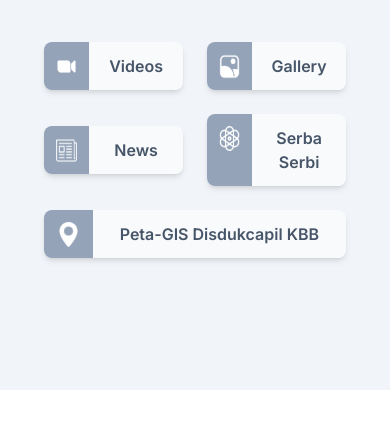
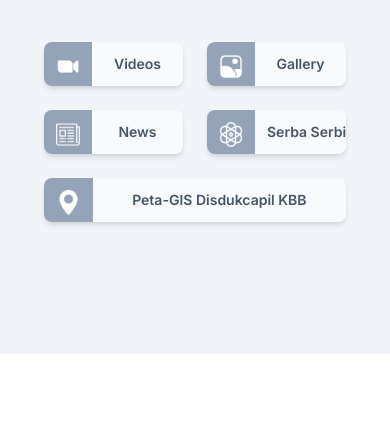
Before and after one commit to zaskhasasmita/disdukcapil.bandungbarat.go.id-rebuild, a website: page index.html in a window 390 px wide. Shown: the part 4609-5037 px from the top of the page. Drawn offline with Linux system fonts and the light colour scheme.

Commit message:
Rebuild Web Disdukcapil - Info Section (Revisi)

```diff
--- a/index.html
+++ b/index.html
@@ -215,10 +215,10 @@
                             <!-- card -->
                             <a href="" class="flex justify-between rounded-lg overflow-hidden shadow-md hover:-translate-y-1 transition hover:brightness-110">
                                 <div class="bg-slate-400 pt-3 px-3">
-                                    <img src="dist/img/zoom.png" alt="" style="height: 25px; width: 35px;">
+                                    <img src="dist/img/zoom.png" alt="" style="height: 25px; width: 35px;" class="min-w-6">
                                 </div>
                                 <div class="bg-slate-50 p-3 w-full">
-                                    <h4 class="text-center font-semibold text-slate-600 lg:text-lg">Videos</h4>
+                                    <h4 class="text-center font-semibold text-slate-600 text-sm sm:text-md lg:text-lg">Videos</h4>
                                 </div>
                             </a>
 
@@ -227,10 +227,10 @@
                             <!-- card -->
                             <a href="" class="flex justify-between rounded-lg overflow-hidden shadow-md hover:-translate-y-1 transition hover:brightness-110">
                                 <div class="bg-slate-400 pt-3 px-3">
-                                    <img src="dist/img/gallery.png" alt="" style="height: 25px; width: 35px;">
+                                    <img src="dist/img/gallery.png" alt="" style="height: 25px; width: 35px;" class="min-w-6">
                                 </div>
                                 <div class="bg-slate-50 p-3 w-full">
-                                    <h4 class="text-center font-semibold text-slate-600 lg:text-lg">Gallery</h4>
+                                    <h4 class="text-center font-semibold text-slate-600 text-sm sm:text-md lg:text-lg">Gallery</h4>
                                 </div>
                             </a>
                         </div>
@@ -238,10 +238,10 @@
                             <!-- card -->
                             <a href="" class="flex justify-between rounded-lg overflow-hidden shadow-md hover:-translate-y-1 transition hover:brightness-110">
                                 <div class="bg-slate-400 pt-3 px-3">
-                                    <img src="dist/img/newspaper-folded.png" alt="" style="height: 25px; width: 35px;">
+                                    <img src="dist/img/newspaper-folded.png" alt="" style="height: 25px; width: 35px;" class="min-w-6">
                                 </div>
                                 <div class="bg-slate-50 p-3 w-full">
-                                    <h4 class="text-center font-semibold text-slate-600 lg:text-lg">News</h4>
+                                    <h4 class="text-center font-semibold text-slate-600 text-sm sm:text-md lg:text-lg">News</h4>
                                 </div>
                             </a>
                         </div>
@@ -249,10 +249,10 @@
                             <!-- card -->
                             <a href="" class="flex justify-between rounded-lg overflow-hidden shadow-md hover:-translate-y-1 transition hover:brightness-110">
                                 <div class="bg-slate-400 pt-3 px-3">
-                                    <img src="dist/img/atom.png" alt="" style="height: 25px; width: 35px;">
+                                    <img src="dist/img/atom.png" alt="" style="height: 25px; width: 35px;" class="min-w-6">
                                 </div>
                                 <div class="bg-slate-50 p-3 w-full">
-                                    <h4 class="text-center font-semibold text-slate-600 lg:text-lg">Serba Serbi</h4>
+                                    <h4 class="text-center font-semibold text-slate-600 text-sm sm:text-md lg:text-lg truncate">Serba Serbi</h4>
                                 </div>
                             </a>
                         </div>
@@ -260,10 +260,10 @@
                             <!-- card -->
                             <a href="" class="flex justify-between rounded-lg overflow-hidden shadow-md hover:-translate-y-1 transition hover:brightness-110">
                                 <div class="bg-slate-400 pt-3 px-3">
-                                    <img src="dist/img/maps-and-flags.png" alt="" style="height: 25px; width: 30px;">
+                                    <img src="dist/img/maps-and-flags.png" alt="" style="height: 25px; width: 30px;" class="min-w-6">
                                 </div>
                                 <div class="bg-slate-50 p-3 w-full">
-                                    <h4 class="text-center font-semibold text-slate-600 lg:text-lg">Peta-GIS Disdukcapil KBB</h4>
+                                    <h4 class="text-center font-semibold text-slate-600 text-sm sm:text-md lg:text-lg truncate text-ellipsis">Peta-GIS Disdukcapil KBB</h4>
                                 </div>
                             </a>
                         </div>
```
Also changed, not shown: dist/output.css.
